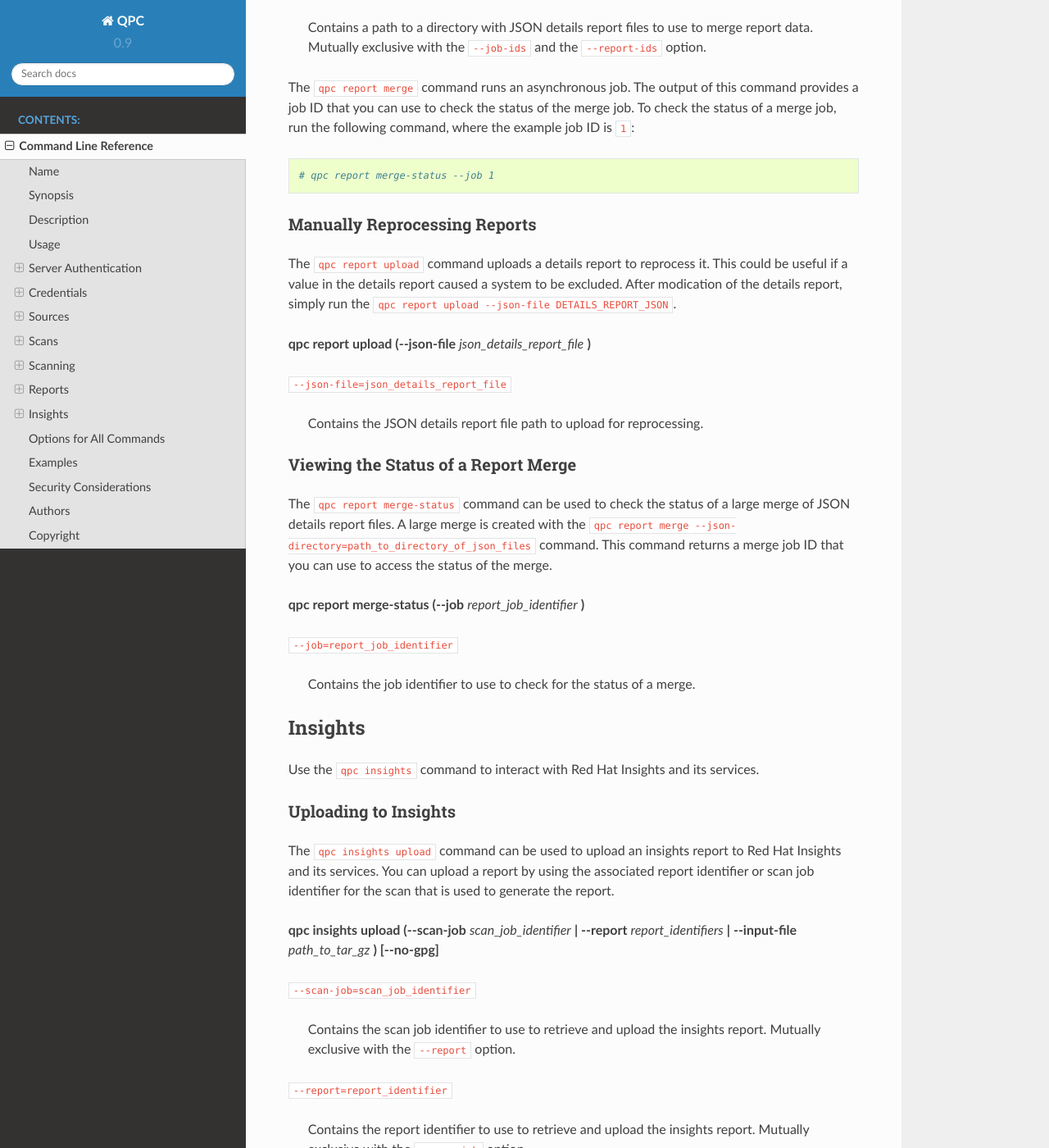
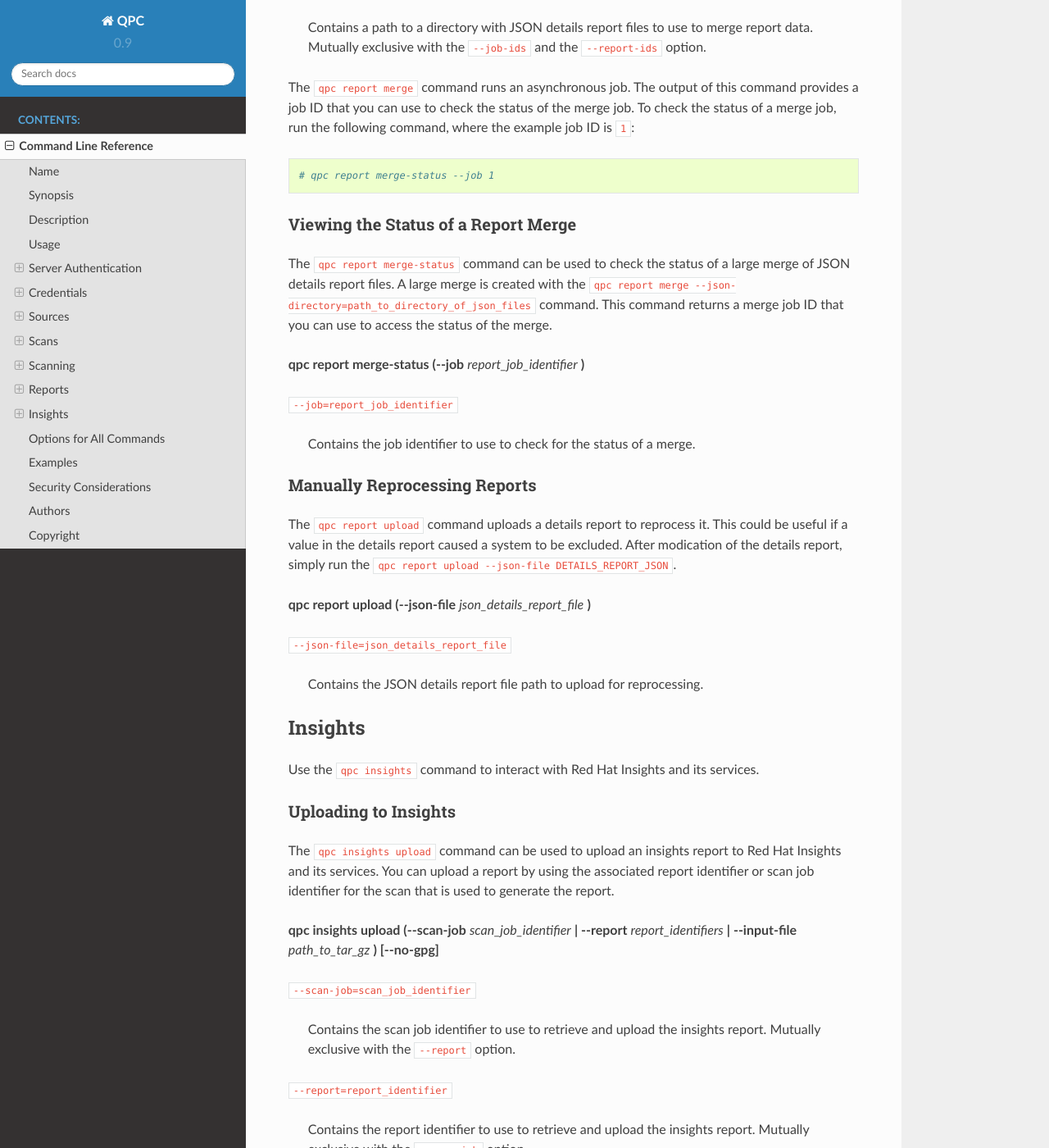
Before and after one commit to quipucords/qpc, a Sphinx documentation site: the page built from docs/source/man.rst, in a window 1280 px wide and 1400 px high, scrolled down 18738 px. Shown: the whole window at 82% size. Built offline with Sphinx 7.4.7 and the Read the Docs theme 2.0.0, drawn with Linux system fonts in a browser that asks for light colours; some of the changed lines change nothing that is shown.

Commit message:
Reorder section

```diff
--- a/docs/source/man.rst
+++ b/docs/source/man.rst
@@ -617,6 +617,17 @@ The ``qpc report merge`` command runs an asynchronous job. The output of this co
 # qpc report merge-status --job 1
 
 
+Viewing the Status of a Report Merge
+~~~~~~~~~~~~~~~~~~~~~~~~~~~~~~~~~~~~
+The ``qpc report merge-status`` command can be used to check the status of a large merge of JSON details report files. A large merge is created with the ``qpc report merge --json-directory=path_to_directory_of_json_files`` command. This command returns a merge job ID that you can use to access the status of the merge.
+
+**qpc report merge-status (--job** *report_job_identifier* **)**
+
+``--job=report_job_identifier``
+
+  Contains the job identifier to use to check for the status of a merge.
+
+
 Manually Reprocessing Reports
 ~~~~~~~~~~~~~~~~~~~~~~~~~~~~~
 The ``qpc report upload`` command uploads a details report to reprocess it.  This could be useful if a value in the details report caused a system to be excluded.  After modication of the details report, simply run the ``qpc report upload --json-file DETAILS_REPORT_JSON``.
@@ -626,17 +637,6 @@ The ``qpc report upload`` command uploads a details report to reprocess it.  Thi
 ``--json-file=json_details_report_file``
 
   Contains the JSON details report file path to upload for reprocessing.
-
-
-Viewing the Status of a Report Merge
-~~~~~~~~~~~~~~~~~~~~~~~~~~~~~~~~~~~~
-The ``qpc report merge-status`` command can be used to check the status of a large merge of JSON details report files. A large merge is created with the ``qpc report merge --json-directory=path_to_directory_of_json_files`` command. This command returns a merge job ID that you can use to access the status of the merge.
-
-**qpc report merge-status (--job** *report_job_identifier* **)**
-
-``--job=report_job_identifier``
-
-  Contains the job identifier to use to check for the status of a merge.
 
 
 Insights
```
